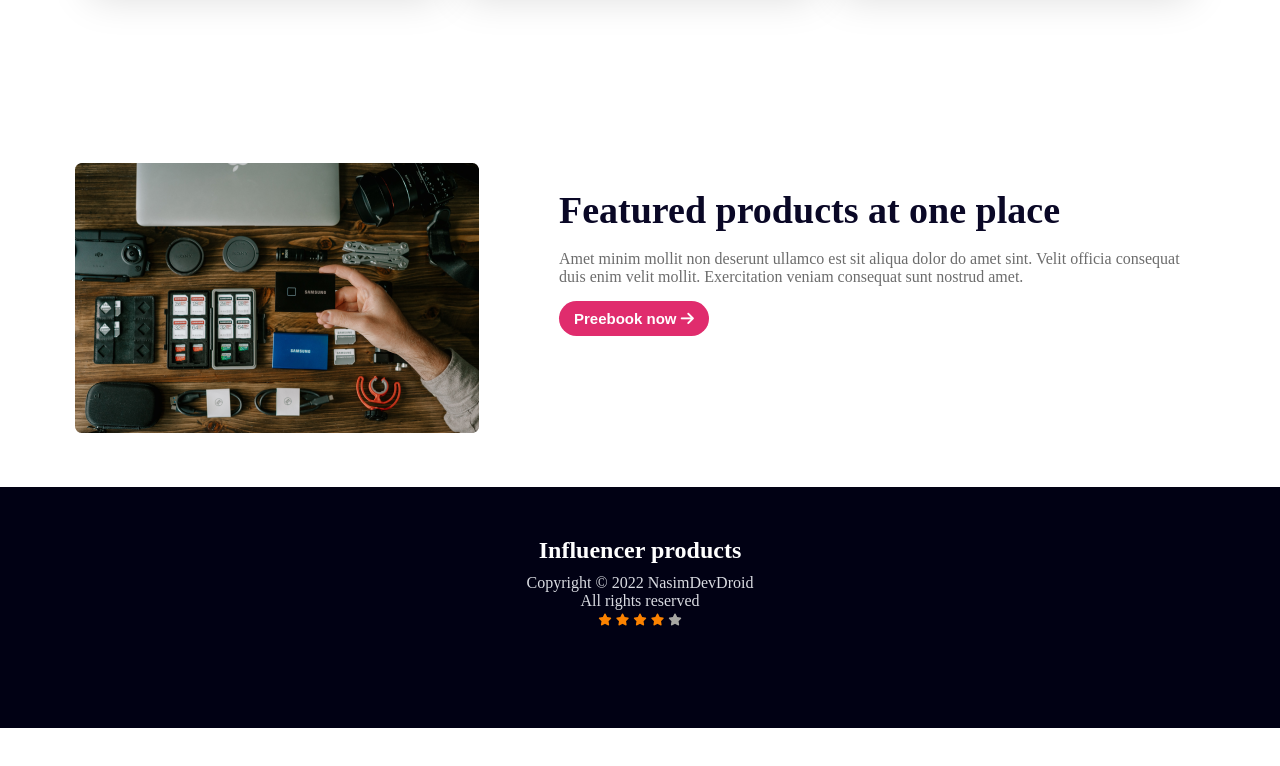
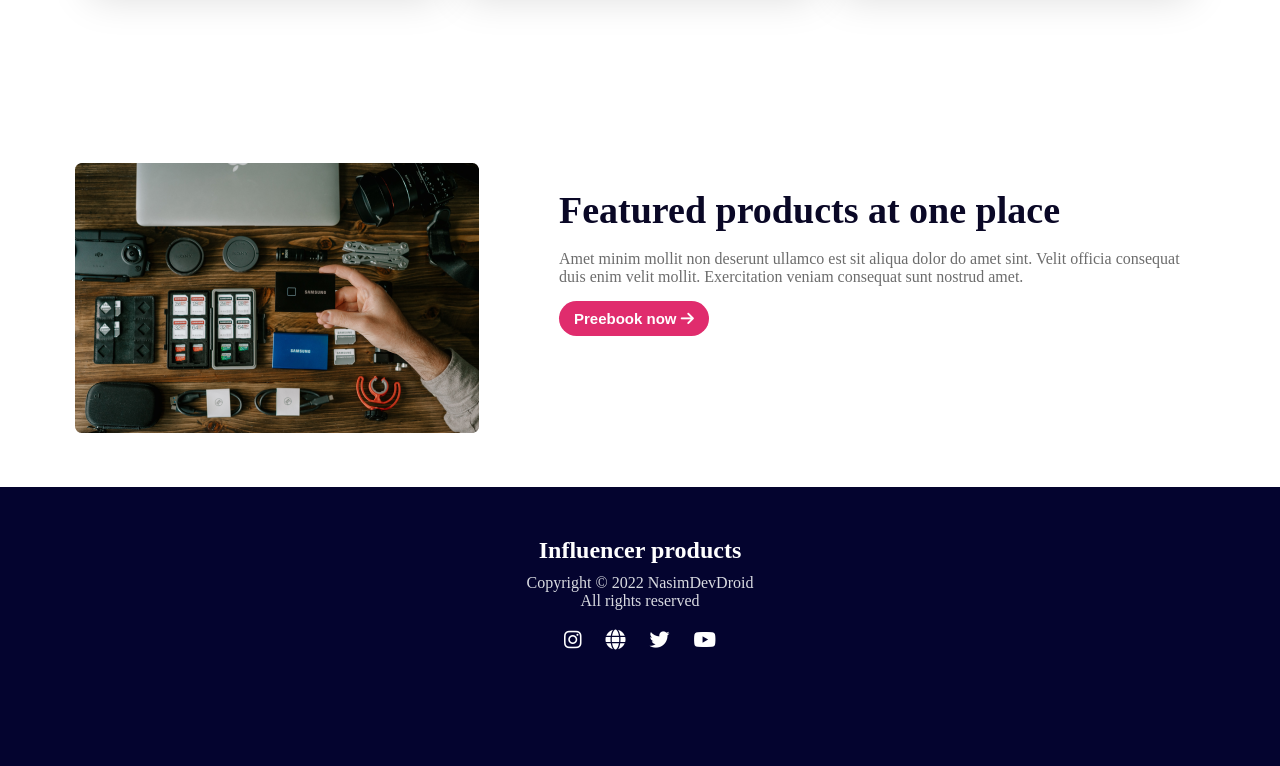
Before and after one commit to nazmulhasannasim333/influencer-gear, a plain HTML site: page index.html in a window 1280 px wide. Shown: the part 2225-2991 px from the top of the page. Before the commit the page ends 2953 px from the top, so only its background shows below. Drawn offline with Linux system fonts and the light colour scheme.

Commit message:
done all

```diff
--- a/index.html
+++ b/index.html
@@ -292,11 +292,12 @@
           <h2>Influencer products</h2>
           <p>Copyright © 2022 NasimDevDroid</p>
           <p>All rights reserved</p>
-          <i class="fa-solid fa-star filled"></i>
-          <i class="fa-solid fa-star filled"></i>
-          <i class="fa-solid fa-star filled"></i>
-          <i class="fa-solid fa-star filled"></i>
-          <i class="fa-solid fa-star filled empty"></i>
+          <div class="social">
+            <i class="fa-brands fa-instagram"></i>
+            <i class="fa-solid fa-globe"></i>
+            <i class="fa-brands fa-twitter"></i>
+            <i class="fa-brands fa-youtube"></i>
+          </div>
         </div>
       </section>
     </footer>
--- a/style.css
+++ b/style.css
@@ -188,18 +188,23 @@
 /* Footer styles */
 .footer-section {
   width: 100%;
-  background-color: #010114;
+  background-color: #04042f;
   margin-top: 50px;
   padding-top: 50px;
   padding-bottom: 100px;
   text-align: center;
 }
-.footer-section h2 {
+.footer-details h2 {
   font-weight: 700;
   font-size: 24px;
   color: #FFFFFF;
   padding-bottom: 10px;
 }
-.footer-section p {
+.footer-details p {
   color: #D9DBE1;
 }
+.social i{
+  padding: 20px 10px;
+  color: #ffffff;
+  font-size: 20px;
+}
```
